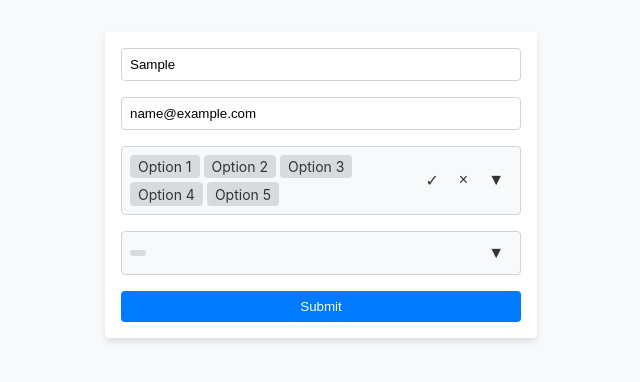
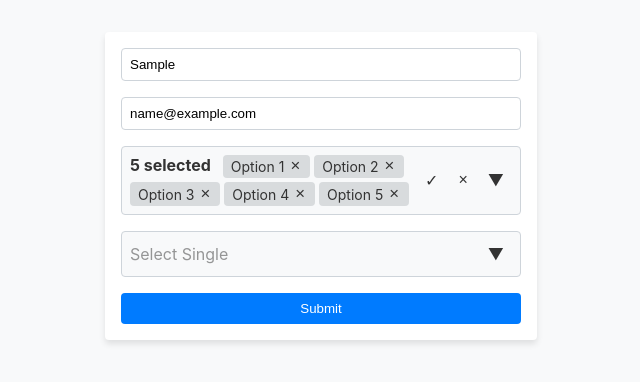
Before and after one commit to AlonKendler/select-ts-app, a React (Create React App) app: page / in a window 1280 px wide. Both pictures are taken after typing "Sample", "name@example.com" into the empty fields and a click on the button "Select All". Shown: the top 382 px of the page, without its empty margins (319-959 px from the left). Built offline with nearby package versions, Linux system fonts and the light colour scheme.

Commit message:
revision options to be label / value + fixes

```diff
--- a/src/App.tsx
+++ b/src/App.tsx
@@ -3,11 +3,11 @@ import Select from "./Select";
 import "./App.scss";
 
 const options = [
-  { id: 1, label: "Option 1" },
-  { id: 2, label: "Option 2" },
-  { id: 3, label: "Option 3" },
-  { id: 4, label: "Option 4" },
-  { id: 5, label: "Option 5" },
+  { label: "Option 1", value: 1 },
+  { label: "Option 2", value: 2 },
+  { label: "Option 3", value: 3 },
+  { label: "Option 4", value: 4 },
+  { label: "Option 5", value: 5 },
 ];
 
 const App: React.FC = () => {
@@ -16,7 +16,9 @@ const App: React.FC = () => {
   const [selectedMultiOptions, setSelectedMultiOptions] = useState<number[]>(
     []
   );
-  const [selectedSingleOption, setSelectedSingleOption] = useState<number>(0);
+  const [selectedSingleOption, setSelectedSingleOption] = useState<
+    number | null
+  >(null);
 
   const handleSubmit = (e: React.FormEvent<HTMLFormElement>) => {
     e.preventDefault();
@@ -49,7 +51,7 @@ const App: React.FC = () => {
         multiple={false}
         placeholder="Select Single"
         value={selectedSingleOption}
-        onChange={(value) => setSelectedSingleOption(value as number)}
+        onChange={(value) => setSelectedSingleOption(value as number | null)}
       />
       <button type="submit">Submit</button>
     </form>
--- a/src/Select.scss
+++ b/src/Select.scss
@@ -21,18 +21,41 @@
       flex: 1;
       min-width: 0;
 
+      .selected-count {
+        font-weight: bold;
+        margin-right: 0.5rem;
+      }
+
       .badge {
         background-color: lighten($secondary-color, 40%);
         color: $text-color;
         padding: 0.2rem 0.5rem;
         border-radius: $border-radius;
         font-size: 0.875rem;
+        display: inline-flex;
+        align-items: center;
       }
+      .remove-option {
+        background: none;
+        border: none;
+        color: $text-color;
+        cursor: pointer;
+        font-size: 1.2em;
+        line-height: 1;
+        margin-left: 0.25rem;
+        padding: 0 2px 0 2px;
+
+        &:hover {
+
+          background-color: lighten($secondary-color, 30%);
+        }
+    }
 
       .placeholder {
         color: $text-color;
         opacity: 0.5;
       }
+
     }
 
     .select-controls {
@@ -51,7 +74,7 @@
         transition: color $transition-duration;
 
         &:hover {
-          color: darken($text-color, 20%);
+            background-color: lighten($secondary-color, 30%);
         }
       }
 
--- a/src/Select.tsx
+++ b/src/Select.tsx
@@ -2,16 +2,16 @@ import React, { useState, useMemo } from "react";
 import "./Select.scss";
 
 interface Option {
-  id: number;
   label: string;
+  value: number;
 }
 
 type SelectProps = {
   options: Option[];
   multiple?: boolean;
   placeholder?: string;
-  onChange: (value: number[] | number) => void;
-  value: number[] | number;
+  onChange: (value: number[] | number | null) => void;
+  value: number[] | number | null;
 };
 
 const Select: React.FC<SelectProps> = ({
@@ -25,7 +25,10 @@ const Select: React.FC<SelectProps> = ({
   const [searchTerm, setSearchTerm] = useState("");
 
   const selectedValue = useMemo(
-    () => (multiple ? (value as number[]) : [value as number]),
+    () =>
+      (multiple ? (value as number[]) : [value as number]).filter(
+        (v) => v != null
+      ),
     [multiple, value]
   );
 
@@ -37,27 +40,33 @@ const Select: React.FC<SelectProps> = ({
     [options, searchTerm]
   );
 
-  const handleSelect = (optionId: number) => {
+  const handleSelect = (optionValue: number) => {
     if (multiple) {
-      const newValue = selectedValue.includes(optionId)
-        ? selectedValue.filter((id) => id !== optionId)
-        : [...selectedValue, optionId];
+      const newValue = selectedValue.includes(optionValue)
+        ? selectedValue.filter((v) => v !== optionValue)
+        : [...selectedValue, optionValue];
       onChange(newValue);
     } else {
-      onChange(optionId);
+      onChange(optionValue);
       setIsOpen(false);
     }
   };
 
   const handleSelectAll = () => {
     if (multiple) {
-      onChange(filteredOptions.map((option) => option.id));
+      onChange(filteredOptions.map((option) => option.value));
     }
   };
 
   const handleDeselectAll = () => {
+    onChange(multiple ? [] : null);
+  };
+
+  const removeOption = (optionValue: number) => {
     if (multiple) {
-      onChange([]);
+      onChange(selectedValue.filter((v) => v !== optionValue));
+    } else {
+      onChange(null);
     }
   };
 
@@ -65,14 +74,33 @@ const Select: React.FC<SelectProps> = ({
 
   return (
     <div className="select-container">
-      <div className="select-header">
+      <div className="select-header" onClick={toggleOpen}>
         <div className="selected-options">
           {selectedValue.length > 0 ? (
-            selectedValue.map((optionId) => (
-              <span key={optionId} className="badge">
-                {options.find((option) => option.id === optionId)?.label}
-              </span>
-            ))
+            <>
+              {multiple && (
+                <span className="selected-count">
+                  {selectedValue.length} selected
+                </span>
+              )}
+              {selectedValue.map((optionValue) => (
+                <span key={optionValue} className="badge">
+                  {
+                    options.find((option) => option.value === optionValue)
+                      ?.label
+                  }
+                  <button
+                    className="remove-option"
+                    onClick={(e) => {
+                      e.stopPropagation();
+                      removeOption(optionValue);
+                    }}
+                  >
+                    ×
+                  </button>
+                </span>
+              ))}
+            </>
           ) : (
             <span className="placeholder">{placeholder}</span>
           )}
@@ -82,26 +110,29 @@ const Select: React.FC<SelectProps> = ({
             <>
               <button
                 className="control-button"
-                onClick={handleSelectAll}
+                onClick={(e) => {
+                  e.stopPropagation();
+                  e.preventDefault();
+                  handleSelectAll();
+                }}
                 title="Select All"
               >
                 ✓
               </button>
               <button
                 className="control-button"
-                onClick={handleDeselectAll}
+                onClick={(e) => {
+                  e.stopPropagation();
+                  e.preventDefault();
+                  handleDeselectAll();
+                }}
                 title="Deselect All"
               >
                 ×
               </button>
             </>
           )}
-          <button
-            className={`toggle-button ${isOpen ? "open" : ""}`}
-            onClick={toggleOpen}
-          >
-            {isOpen ? "▲" : "▼"}
-          </button>
+          <span className="toggle-button">{isOpen ? "▲" : "▼"}</span>
         </div>
       </div>
       {isOpen && (
@@ -112,14 +143,15 @@ const Select: React.FC<SelectProps> = ({
             placeholder="Search options..."
             value={searchTerm}
             onChange={(e) => setSearchTerm(e.target.value)}
+            onClick={(e) => e.stopPropagation()}
           />
           <div className="options-list">
             {filteredOptions.map((option) => (
-              <label key={option.id}>
+              <label key={option.value}>
                 <input
                   type={multiple ? "checkbox" : "radio"}
-                  checked={selectedValue.includes(option.id)}
-                  onChange={() => handleSelect(option.id)}
+                  checked={selectedValue.includes(option.value)}
+                  onChange={() => handleSelect(option.value)}
                 />
                 {option.label}
               </label>
```
